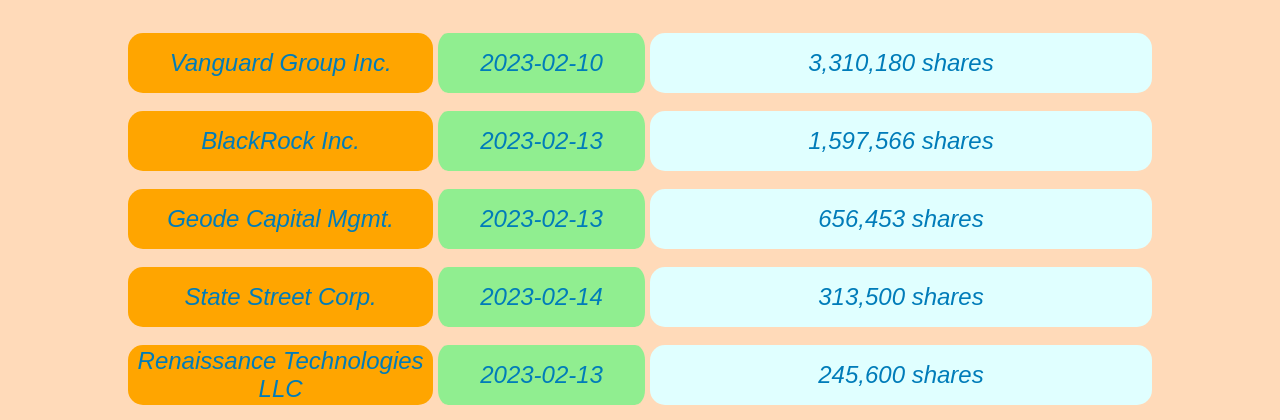
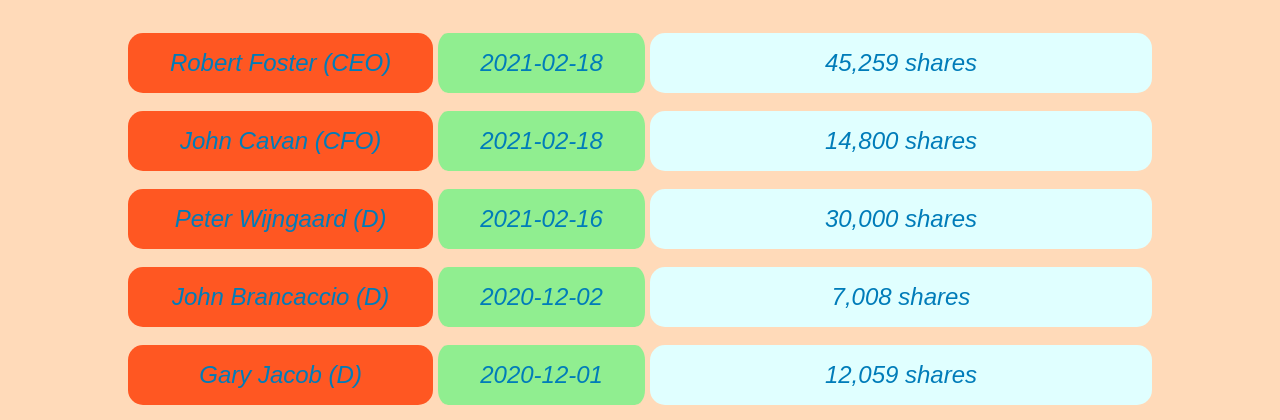
Before and after one commit to CapriceYuri/CRV431, a plain HTML site: page holders.html in a window 1280 px wide. Shown: the part 376-796 px from the top of the page. Drawn offline with Linux system fonts and the light colour scheme.

Commit message:
complete initial holder.html

```diff
--- a/holders.html
+++ b/holders.html
@@ -35,6 +35,32 @@
         <h1>Ownership and Shareholders</h1>
         <br>
         <br><div class="hold-content-wrapper">
+            <div class="holder-content title stacking insider">Robert Foster (CEO)</div>
+            <div class="holder-content date stacking">2021-02-18</div>
+            <div class="holder-content shares stacking">45,259 shares</div>
+        </div>
+        <br><div class="hold-content-wrapper">
+            <div class="holder-content title stacking insider">John Cavan (CFO)</div>
+            <div class="holder-content date stacking">2021-02-18</div>
+            <div class="holder-content shares stacking">14,800 shares</div>
+        </div>
+        <br><div class="hold-content-wrapper">
+            <div class="holder-content title stacking insider">Peter Wijngaard (D)</div>
+            <div class="holder-content date stacking">2021-02-16</div>
+            <div class="holder-content shares stacking">30,000 shares</div>
+        </div>
+        <br><div class="hold-content-wrapper">
+            <div class="holder-content title stacking insider">John Brancaccio (D)</div>
+            <div class="holder-content date stacking">2020-12-02</div>
+            <div class="holder-content shares stacking">7,008 shares</div>
+        </div>
+        <br><div class="hold-content-wrapper">
+            <div class="holder-content title stacking insider">Gary Jacob (D)</div>
+            <div class="holder-content date stacking">2020-12-01</div>
+            <div class="holder-content shares stacking">12,059 shares</div>
+        </div>
+
+        <br><div class="hold-content-wrapper">
             <div class="holder-content title stacking">Vanguard Group Inc.</div>
             <div class="holder-content date stacking">2023-02-10 </div>
             <div class="holder-content shares stacking">3,310,180 shares</div>
--- a/style.css
+++ b/style.css
@@ -328,6 +328,9 @@ body::-webkit-scrollbar {
     }
 }
 /* holders.html Section */
+.holder-main{
+    padding-bottom: 10px;
+}
 .holder-main>h1 {
     text-align: center;
     width: 50%;
@@ -369,3 +372,6 @@ body::-webkit-scrollbar {
 .title{
     width: 30%;
 }
+.insider{
+    background-color: #ff5722;
+}
```
